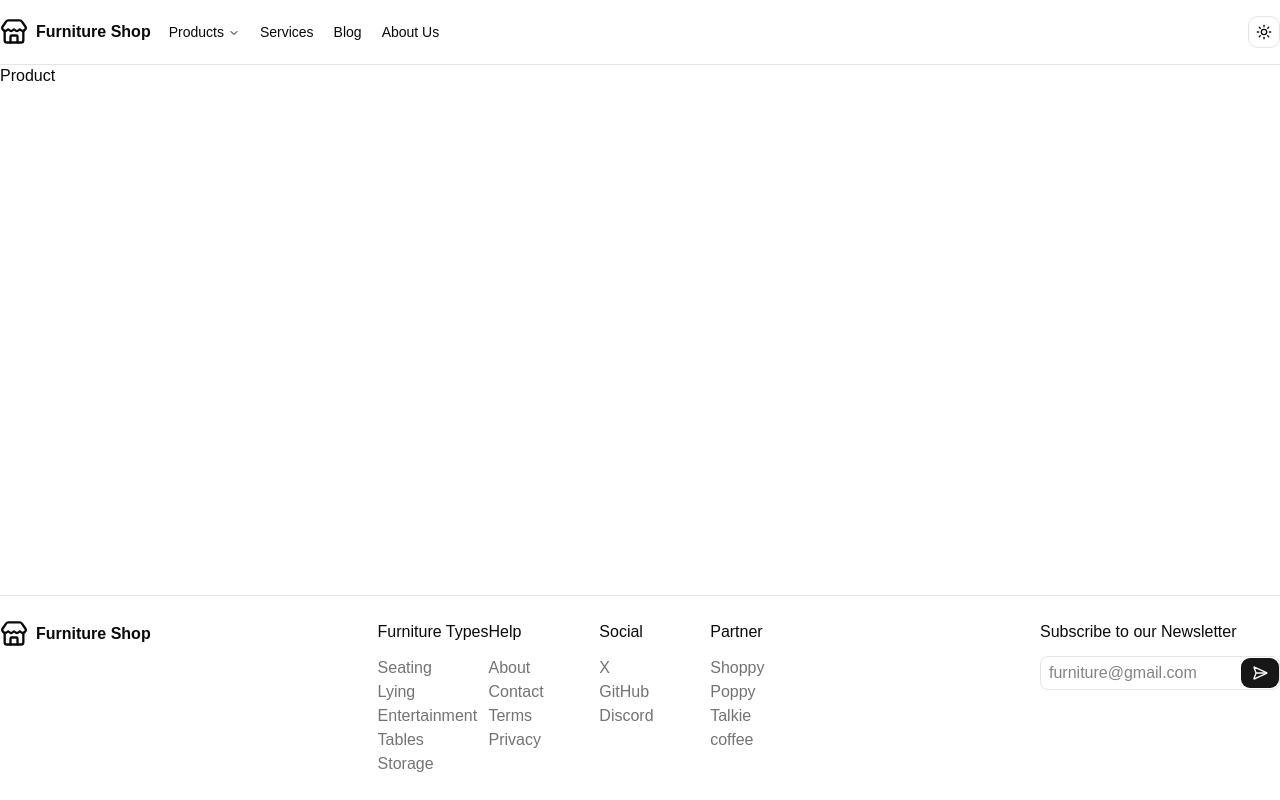
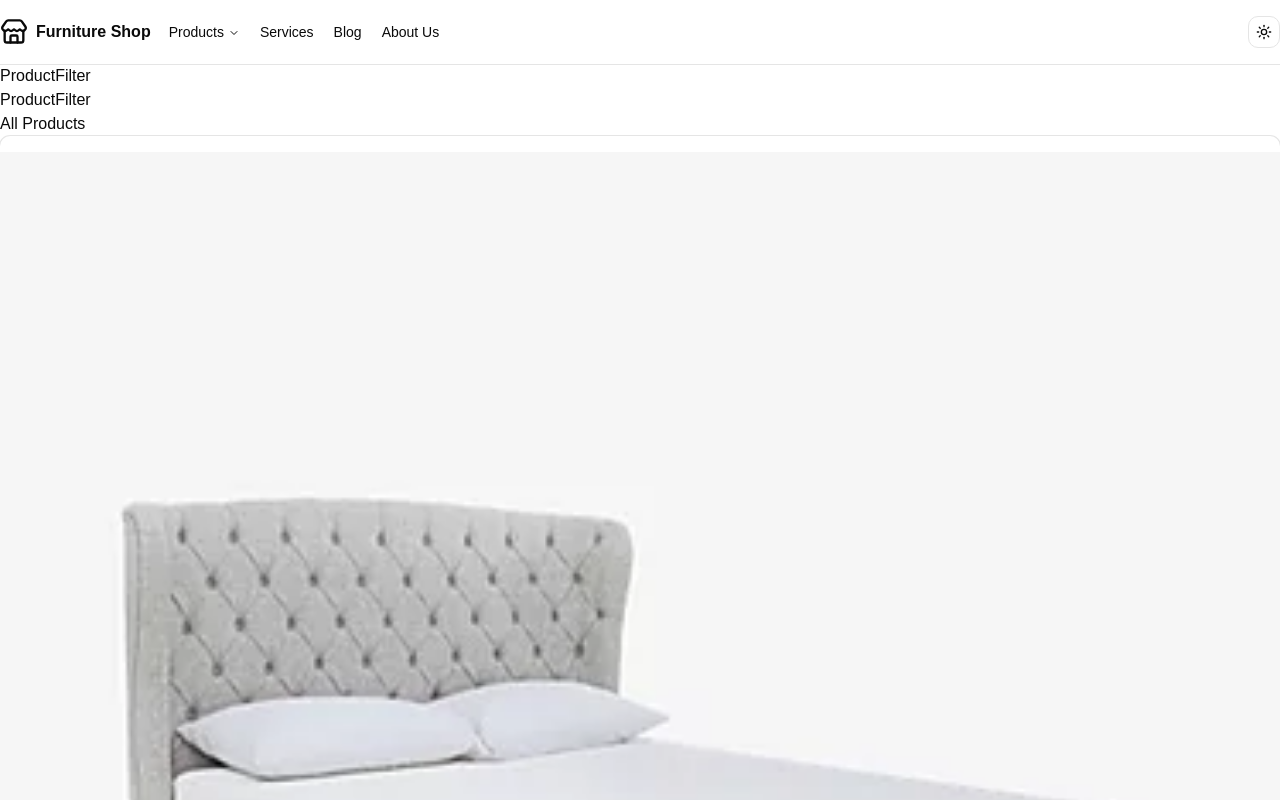
Before and after one commit to YelMinSoe/furniture, a React (Vite) app in the folder client/: page /products in a window 1280 px wide. Shown: the top 800 px of the page. Built offline with nearby package versions, Linux system fonts and the light colour scheme.

Commit message:
Format product page

```diff
--- /dev/null
+++ b/client/src/components/products/Pagination.tsx
@@ -0,0 +1,7 @@
+import React from "react"
+
+const Pagination = () => {
+  return <div>Pagination</div>
+}
+
+export default Pagination
--- /dev/null
+++ b/client/src/components/products/ProductFilter.tsx
@@ -0,0 +1,7 @@
+import React from "react"
+
+const ProductFilter = () => {
+  return <div>ProductFilter</div>
+}
+
+export default ProductFilter
--- a/client/src/pages/products/Product.tsx
+++ b/client/src/pages/products/Product.tsx
@@ -1,7 +1,36 @@
-import React from "react"
+// Library imports
+
+// Local imports
+import { products, filterList } from "@/data/products"
+import ProductCard from "@/components/products/ProductCard"
+import ProductFilter from "@/components/products/ProductFilter"
+import Pagination from "@/components/products/Pagination"
 
 const Product = () => {
-  return <div>Product</div>
+  return (
+    <div>
+      <section className="">
+        <section className="">
+          <ProductFilter
+            title="Furnitures Made By"
+            filterList={filterList.categories}
+          />
+          <ProductFilter
+            title="Furnitures Types"
+            filterList={filterList.types}
+          />
+        </section>
+        <section className="">
+          <h1 className="">All Products</h1>
+          <div className="">
+            {products.map((product) => (
+              <ProductCard product={product} key={product.id} />
+            ))}
+          </div>
+        </section>
+      </section>
+    </div>
+  )
 }
 
 export default Product
--- a/client/src/types/type.ts
+++ b/client/src/types/type.ts
@@ -34,3 +34,8 @@ export type Post = {
   updated_at: string
   tags: string[]
 }
+
+export type Category = {
+  id: string
+  label: string
+}
```
